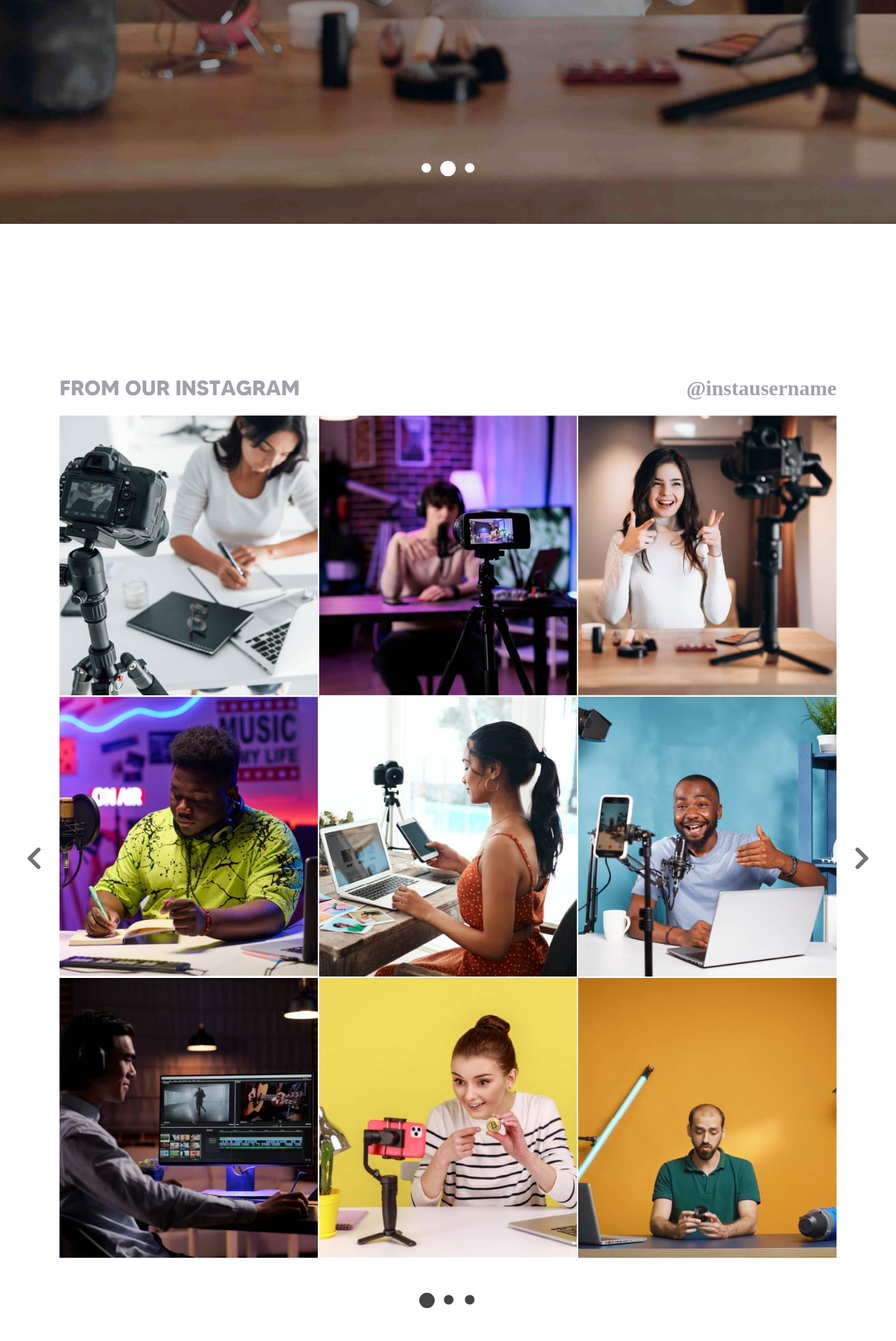
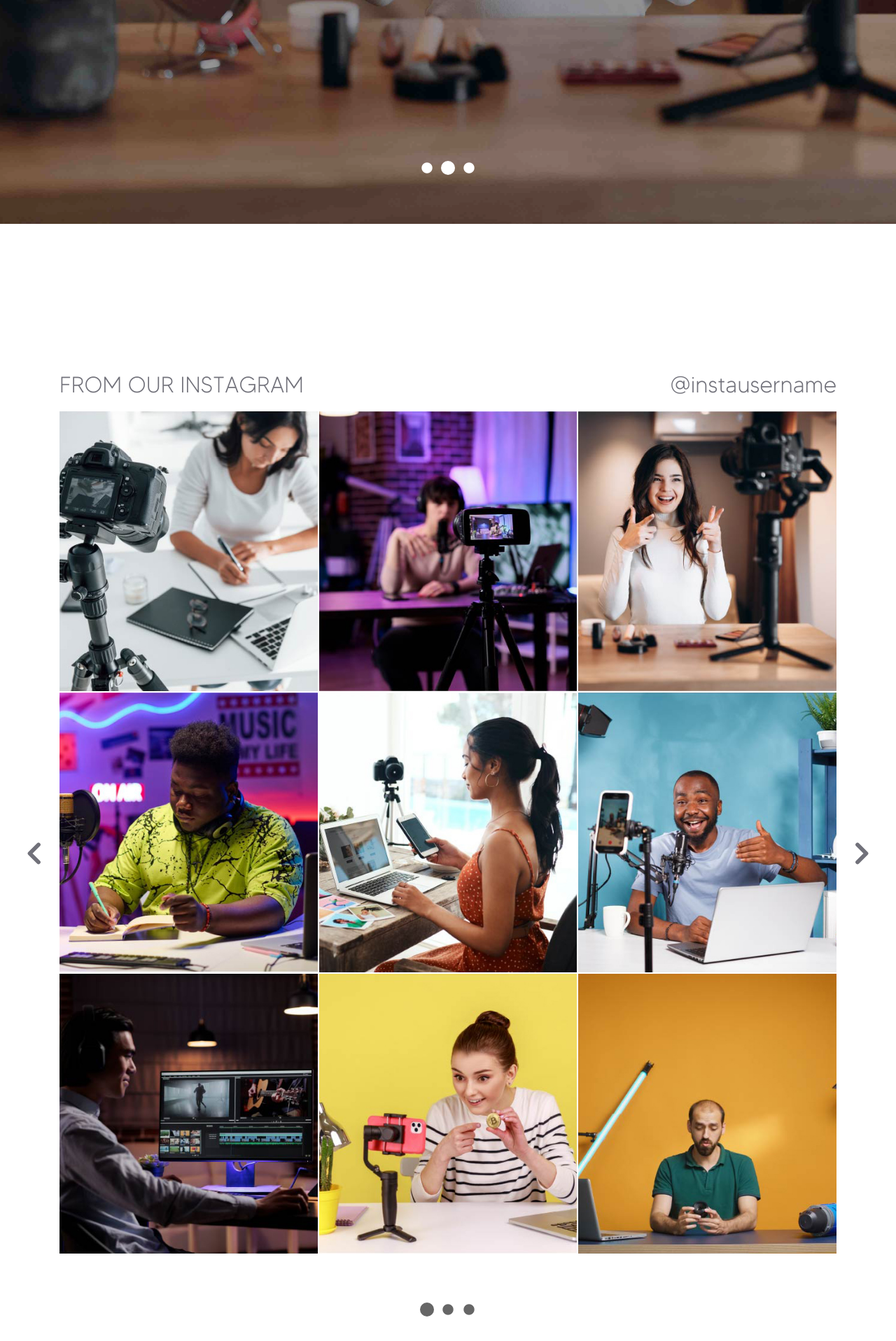
Before and after one commit to alamincoders/leading-page-react-vite-tailwindcss, a React (Vite) app: page /home in a window 1280 px wide. Shown: the part 880-2797 px from the top of the page at 70% size. Built offline with nearby package versions, Linux system fonts and the light colour scheme.

Commit message:
updated dots align and gallery

```diff
--- a/src/components/screen/Gallery.jsx
+++ b/src/components/screen/Gallery.jsx
@@ -22,7 +22,7 @@ const Gallery = () => {
           borderRadius: "0",
           padding: "0",
           position: "relative",
-          top: "50px",
+          top: "70px",
         }}
       >
         <ul className="gallery_slide flex justify-center items-center" style={{ margin: "0px" }}>
@@ -35,9 +35,9 @@ const Gallery = () => {
   return (
     <section id="social-media" className="py-24 lg:py-44">
       <div className="container_fluid">
-        <div className="block md:flex justify-between items-center mb-5">
-          <h2 className="text-zinc-400 text-2xl md:text-3xl uppercase ">From Our Instagram</h2>
-          <h2 className="text-zinc-400 text-2xl md:text-3xl ">@instausername</h2>
+        <div className="block md:flex justify-between items-center mb-5 text-zinc-500 font-tommy_light">
+          <h2 className="text-2xl md:text-[32px] uppercase">From Our Instagram</h2>
+          <h2 className="text-2xl md:text-[32px]">@instausername</h2>
         </div>
 
         <Slider {...settings}>
--- a/src/styles/index.css
+++ b/src/styles/index.css
@@ -27,12 +27,6 @@ body {
   font-family: "Tommy_light";
   box-sizing: border-box;
   position: relative;
-}
-
-h1,
-h2 {
-  font-family: "Tommy_bold" !important;
-  font-weight: bold !important;
 }
 
 .container_fluid {
@@ -93,15 +87,15 @@ li {
 }
 
 .hero_slide > .slick-active {
-  width: 22px;
-  height: 22px;
+  width: 20px;
+  height: 20px;
   background: #fff;
   border-radius: 50%;
 }
 .gallery_slide > .slick-active {
-  width: 22px;
-  height: 22px;
-  background: #444;
+  width: 20px;
+  height: 20px;
+  background: #666;
   border-radius: 50%;
 }
 
@@ -110,12 +104,14 @@ li {
 }
 
 .slick-dots li button:before {
-  font-size: 16px !important;
-  color: #444 !important;
+  font-size: 18px !important;
+  color: #666 !important;
   opacity: 1 !important ;
+  margin-top: 1px;
 }
 .slick-dots .hero_slide li button:before {
-  font-size: 16px !important;
+  font-size: 18px !important;
   color: white !important;
   opacity: 1 !important ;
+  margin-top: 1px;
 }
```
